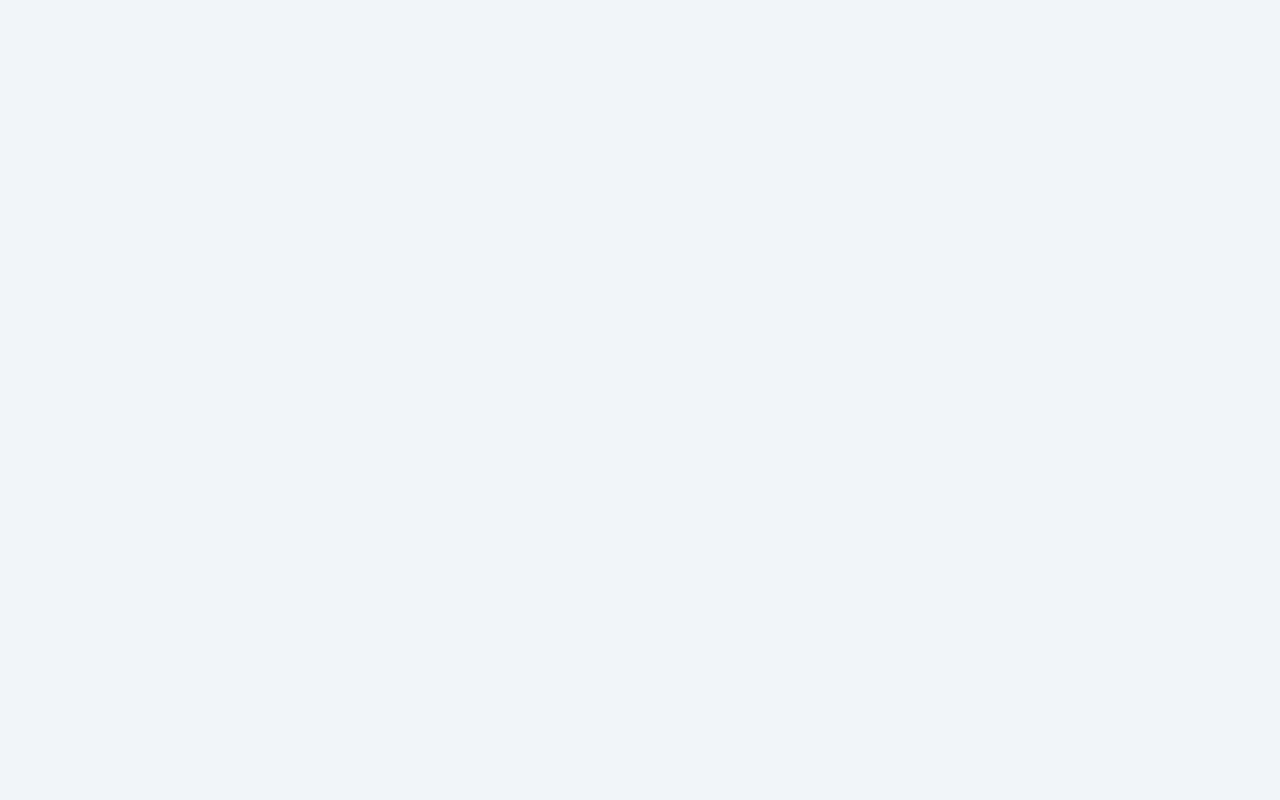
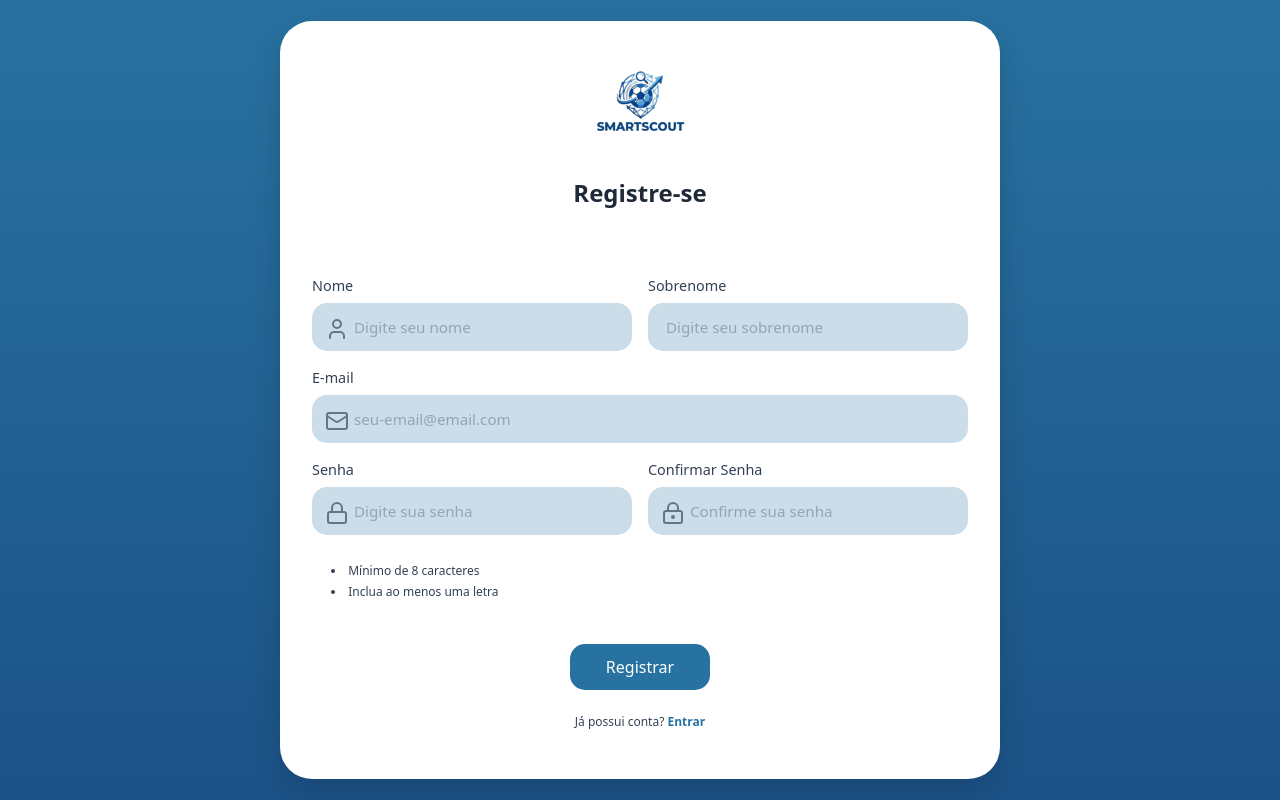
Before and after one commit to pedrofacine/PI_V_ES_TIME-15, a React app in the folder frontend/: page /signup in a window 1280 px wide. Before the commit this address had no page. Built offline with nearby package versions, Linux system fonts and the light colour scheme; the HTML template or start-up script is replaced by a standard one.

Commit message:
feat: icones e ajustes

```diff
--- a/frontend/src/App.jsx
+++ b/frontend/src/App.jsx
@@ -11,6 +11,12 @@ export default function App() {
       <Routes>
         <Route path="/" element={<MainLayout />}>
           <Route index element={<InputPage></InputPage>} />
+        </Route>
+        <Route path="/login">
+          <Route index element={<Login/>} />
+        </Route>
+        <Route path="/signup">
+          <Route index element={<SignUp/>} />
         </Route>
       </Routes>
     </BrowserRouter>
--- a/frontend/src/pages/Login/Login.jsx
+++ b/frontend/src/pages/Login/Login.jsx
@@ -1,6 +1,7 @@
 import "./Login.css"
 import logo from "../../assets/logo.png"
 import { useState } from "react"
+import { Lock, Mail } from "lucide-react"
 
 export default function Login({ onSignUpClick }) {
 
@@ -24,7 +25,7 @@ export default function Login({ onSignUpClick }) {
 
   return (
     <div className="login-page bg-gradient">
-      <div className="login-card">
+      <div className="white-container">
 
         <img src={logo} className="login-logo" alt="SmartScout" />
 
@@ -35,9 +36,11 @@ export default function Login({ onSignUpClick }) {
           <div className="input-group">
             <label className="input-label">E-mail</label>
             <div className="input-wrapper">
+              <span className="input-icon"><Mail/></span>
               <input
                 type="email"
-                className="input-base"
+                className="input-base with-icon"
+                placeholder="seu-email@email.com"
                 value={email}
                 onChange={(e) => setEmail(e.target.value)}
               />
@@ -47,9 +50,11 @@ export default function Login({ onSignUpClick }) {
           <div className="input-group">
             <label className="input-label">Senha</label>
             <div className="input-wrapper">
+              <span className="input-icon"><Lock/></span>
               <input
                 type="password"
-                className="input-base"
+                className="input-base with-icon"
+                placeholder="Digite sua senha"
                 value={password}
                 onChange={(e) => setPassword(e.target.value)}
               />
--- a/frontend/src/pages/SignUp/SignUp.jsx
+++ b/frontend/src/pages/SignUp/SignUp.jsx
@@ -1,6 +1,7 @@
 import "./SignUp.css"
 import logo from "../../assets/logo.png"
 import { useState } from "react"
+import { Lock, LockKeyhole, Mail, User } from "lucide-react"
 
 export default function SignUp({ onLoginClick }) {
   const [firstName, setFirstName] = useState("")
@@ -17,7 +18,7 @@ export default function SignUp({ onLoginClick }) {
 
   return (
     <div className="signup-page bg-gradient">
-      <div className="signup-card">
+      <div className="white-container">
 
         <img src={logo} className="signup-logo" alt="SmartScout" />
 
@@ -29,10 +30,11 @@ export default function SignUp({ onLoginClick }) {
             <div className="input-group">
               <label className="input-label">Nome</label>
               <div className="input-wrapper">
+                <span className="input-icon"><User/></span>
                 <input
                   type="text"
-                  placeholder=""
-                  className="input-base"
+                  placeholder="Digite seu nome"
+                  className="input-base with-icon"
                   value={firstName}
                   onChange={(e) => setFirstName(e.target.value)}
                 />
@@ -44,7 +46,7 @@ export default function SignUp({ onLoginClick }) {
               <div className="input-wrapper">
                 <input
                   type="text"
-                  placeholder=""
+                  placeholder="Digite seu sobrenome"
                   className="input-base"
                   value={lastName}
                   onChange={(e) => setLastName(e.target.value)}
@@ -56,10 +58,11 @@ export default function SignUp({ onLoginClick }) {
           <div className="input-group">
             <label className="input-label">E-mail</label>
             <div className="input-wrapper">
+              <span className="input-icon"><Mail/></span>
               <input
                 type="email"
                 placeholder="seu-email@email.com"
-                className="input-base"
+                className="input-base with-icon"
                 value={email}
                 onChange={(e) => setEmail(e.target.value)}
               />
@@ -70,10 +73,11 @@ export default function SignUp({ onLoginClick }) {
             <div className="input-group">
               <label className="input-label">Senha</label>
               <div className="input-wrapper">
+                <span className="input-icon"><Lock/></span>
                 <input
                   type="password"
-                  placeholder=""
-                  className="input-base"
+                  placeholder="Digite sua senha"
+                  className="input-base with-icon"
                   value={password}
                   onChange={(e) => setPassword(e.target.value)}
                 />
@@ -83,10 +87,11 @@ export default function SignUp({ onLoginClick }) {
             <div className="input-group">
               <label className="input-label">Confirmar Senha</label>
               <div className="input-wrapper">
+                <span className="input-icon"><LockKeyhole/></span>
                 <input
                   type="password"
-                  placeholder=""
-                  className="input-base"
+                  placeholder="Confirme sua senha"
+                  className="input-base with-icon"
                   value={confirmPassword}
                   onChange={(e) => setConfirmPassword(e.target.value)}
                 />
--- a/frontend/src/pages/input/input.jsx
+++ b/frontend/src/pages/input/input.jsx
@@ -37,28 +37,25 @@ export default function InputPage() {
                         <label className="input-label">Imagem de referência (opcional)</label>
                         <div className="input-wrapper">
 
-                            {/* 1. O Ícone permanece absoluto via CSS da classe .input-icon */}
                             <span className="input-icon" style={{ display: 'flex', alignItems: 'center', zIndex: 1 }}>
                                 <Image size={18} />
                             </span>
 
-                            {/* 2. O input real de arquivo fica completamente invisível */}
                             <input
-                                id="image-upload" /* ID crucial para a conexão com o Label */
+                                id="image-upload"
                                 type="file"
                                 accept="image/*"
                                 style={{ display: 'none' }}
                             />
 
-                            {/* 3. O Label atua como o input falso (Falso Input) */}
                             <label
-                                htmlFor="image-upload" /* Clicar aqui aciona o input escondido acima */
+                                htmlFor="image-upload"
                                 className="input-base with-icon"
                                 style={{
                                     display: 'flex',
                                     alignItems: 'center',
                                     cursor: 'pointer',
-                                    color: 'var(--color-input-placeholder)', /* Cor de placeholder para simular input vazio */
+                                    color: 'var(--color-input-placeholder)',
                                     margin: 0,
                                     fontWeight: 400
                                 }}
```
